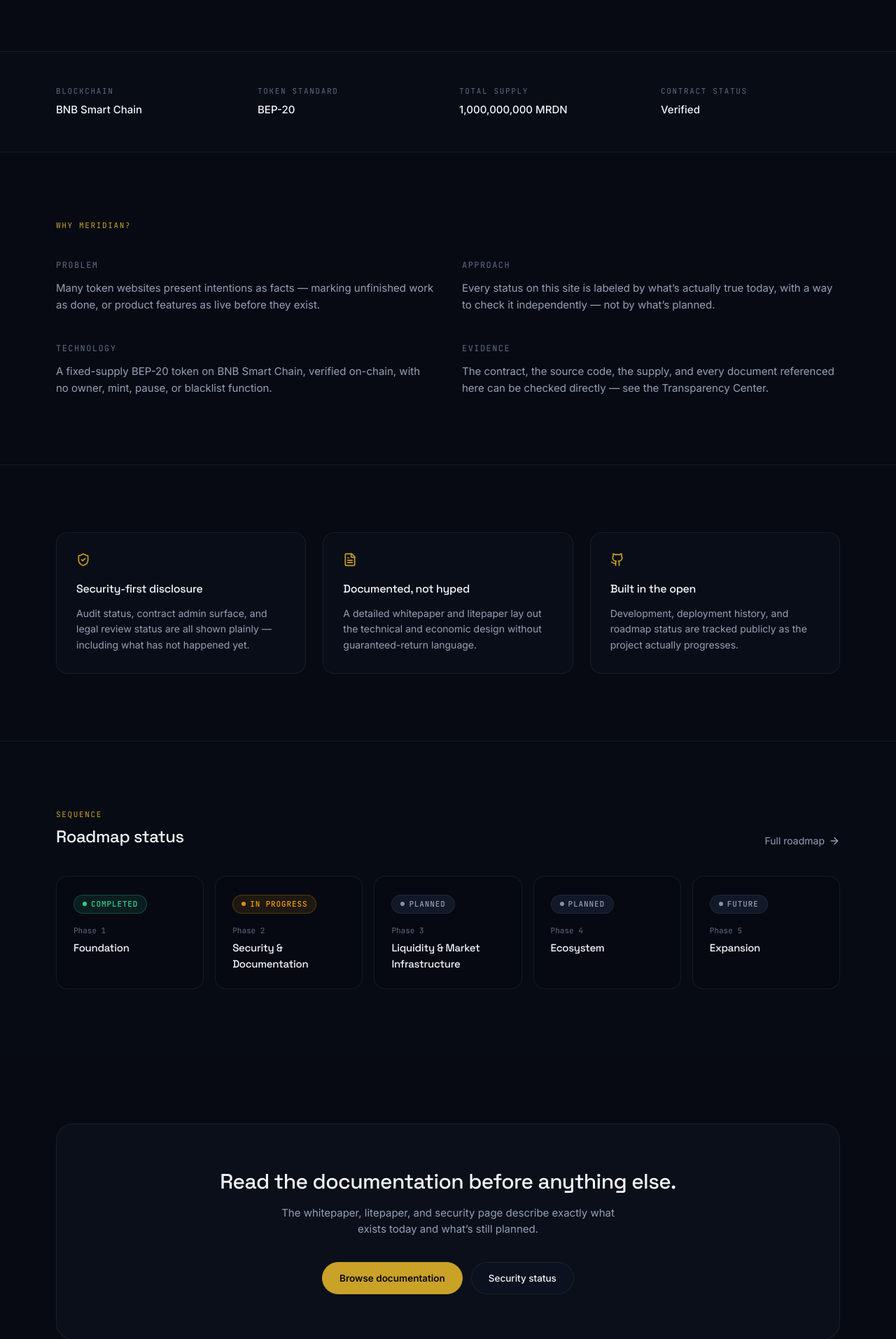
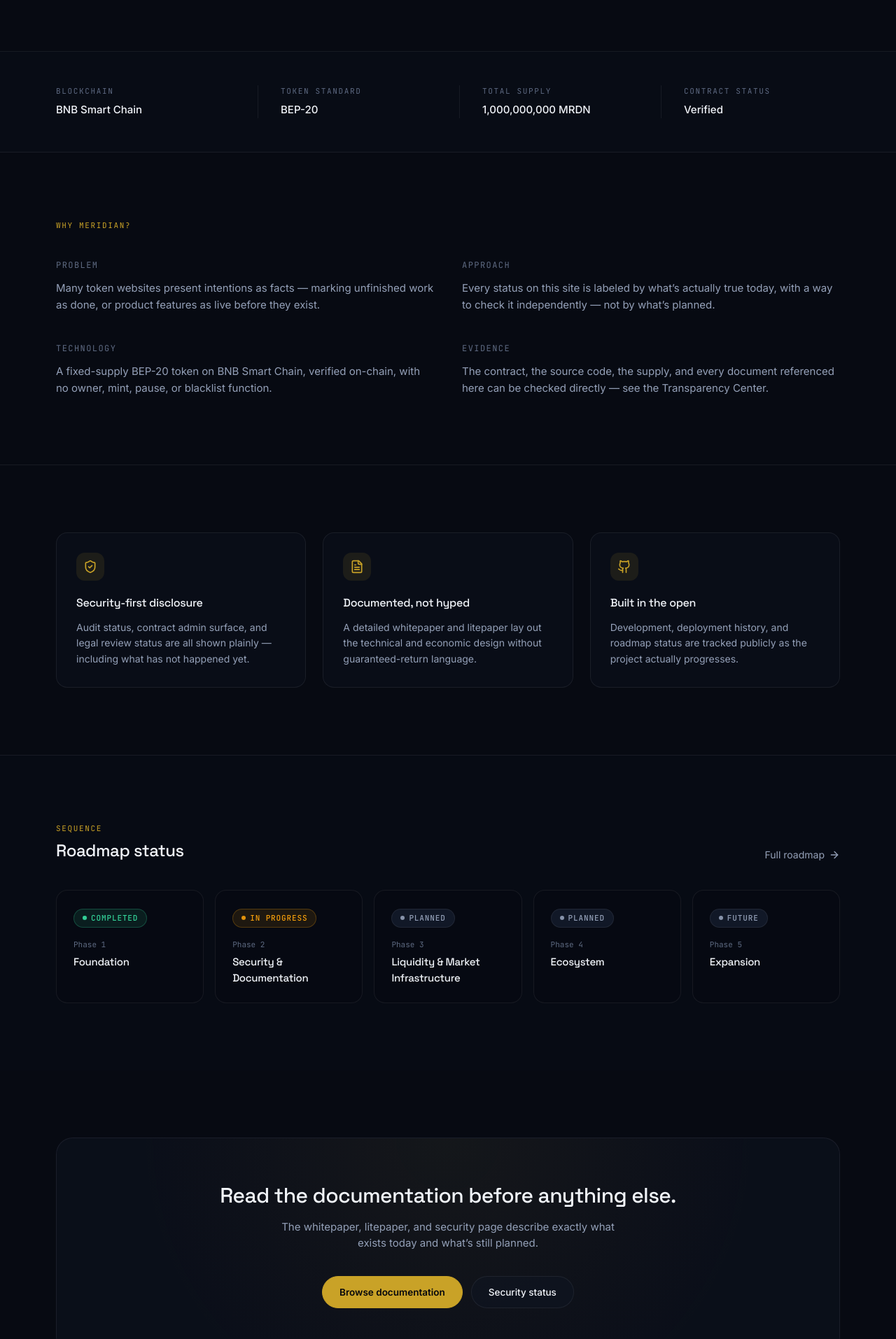
Before and after one commit to AuthorFarhanFaiz/MeridianProtocol-OfficialWebsite, a React (Vite) app: page / in a window 1280 px wide. Shown: the part 800-2714 px from the top of the page at 70% size. Built offline with nearby package versions, Linux system fonts and the light colour scheme.

Commit message:
Update Home.tsx

```diff
--- a/src/pages/Home.tsx
+++ b/src/pages/Home.tsx
@@ -124,8 +124,11 @@ export default function Home() {
               label: "Contract Status",
               value: TOKEN_CONFIG.contractVerified ? "Verified" : "Unverified",
             },
-          ].map((item) => (
-            <div key={item.label}>
+          ].map((item, i) => (
+            <div
+              key={item.label}
+              className={i > 0 ? "sm:border-l sm:border-surface-border sm:pl-8" : ""}
+            >
               <p className="font-mono text-[11px] uppercase tracking-[0.15em] text-ink-faint">
                 {item.label}
               </p>
@@ -196,9 +199,11 @@ export default function Home() {
           ].map((f) => (
             <div
               key={f.title}
-              className="rounded-2xl border border-surface-border bg-surface/30 p-7 transition-all duration-300 hover:border-line/20 hover:bg-surface/50"
+              className="group rounded-2xl border border-surface-border bg-surface/30 p-7 transition-all duration-300 hover:border-line/20 hover:bg-surface/50 hover:shadow-glow-sm"
             >
+              <div className="flex h-10 w-10 items-center justify-center rounded-xl bg-line/10 transition-all duration-300 group-hover:scale-110 group-hover:bg-line/20">
                 <f.icon className="h-5 w-5 text-line" />
+              </div>
               <h3 className="mt-5 text-[16px] font-medium text-ink">{f.title}</h3>
               <p className="mt-3 text-[14px] leading-relaxed text-ink-dim">{f.body}</p>
             </div>
@@ -228,7 +233,7 @@ export default function Home() {
             {ROADMAP.map((phase) => (
               <div
                 key={phase.id}
-                className="rounded-2xl border border-surface-border bg-base/80 p-6 transition-all hover:border-line/20"
+                className="rounded-2xl border border-surface-border bg-base/80 p-6 transition-all duration-300 hover:border-line/20 hover:shadow-glow-sm"
               >
                 <StatusBadge status={phase.status} />
                 <p className="mt-4 font-mono text-[11px] text-ink-faint">{phase.phase}</p>
@@ -248,7 +253,9 @@ export default function Home() {
 
       {/* Final CTA */}
       <section className="container-page py-24">
-        <div className="rounded-3xl border border-surface-border bg-surface/40 p-12 text-center sm:p-16">
+        <div className="relative overflow-hidden rounded-3xl border border-surface-border bg-surface/40 p-12 text-center sm:p-16">
+          <div className="pointer-events-none absolute inset-0 card-glow" aria-hidden="true" />
+          <div className="relative">
             <h2 className="text-2xl font-medium text-ink sm:text-3xl">
               Read the documentation before anything else.
             </h2>
@@ -262,6 +269,7 @@ export default function Home() {
               </Button>
             </div>
           </div>
+        </div>
       </section>
     </div>
   );
```
Lines whose indentation alone changed are shown as unchanged.
